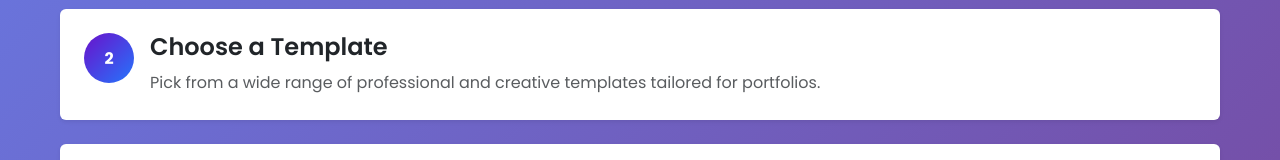
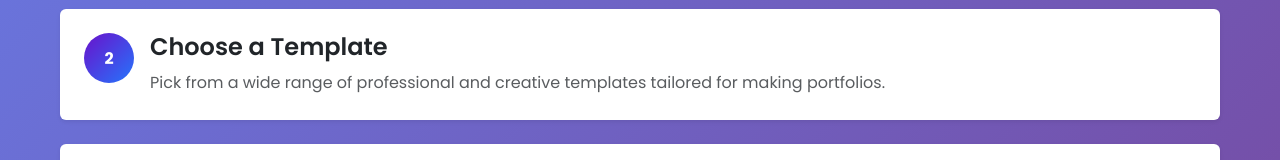
Before and after one commit to Immortal-here/Digital-Portfolio-X-Immortals, a React (Vite) app: page /demo in a window 1280 px wide. Shown: the part 441-601 px from the top of the page. Built offline with nearby package versions, Linux system fonts and the light colour scheme; no server answers.

Commit message:
Update Demo.jsx

```diff
--- a/src/components/Demo.jsx
+++ b/src/components/Demo.jsx
@@ -16,7 +16,7 @@ const Demo = () => {
     {
       number: 2,
       title: "Choose a Template",
-      description: "Pick from a wide range of professional and creative templates tailored for portfolios.",
+      description: "Pick from a wide range of professional and creative templates tailored for making portfolios.",
     },
     {
       number: 3,
```
